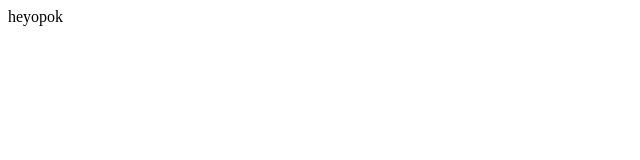
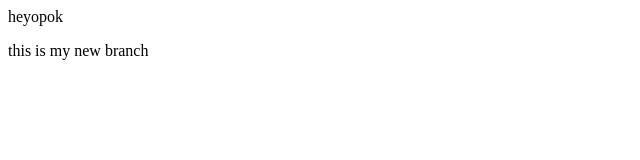
Before and after one commit to uzi34-10/localrepo, a plain HTML site: page index.html in a window 1280 px wide. Shown: the whole page, without its empty margins (0-640 px from the left). Drawn offline with Linux system fonts and the light colour scheme.

Commit message:
add new feature

```diff
--- a/index.html
+++ b/index.html
@@ -1,3 +1,6 @@
 <p>
     heyopok
 </p>
+<p>
+    this is my new branch
+</p>
```
